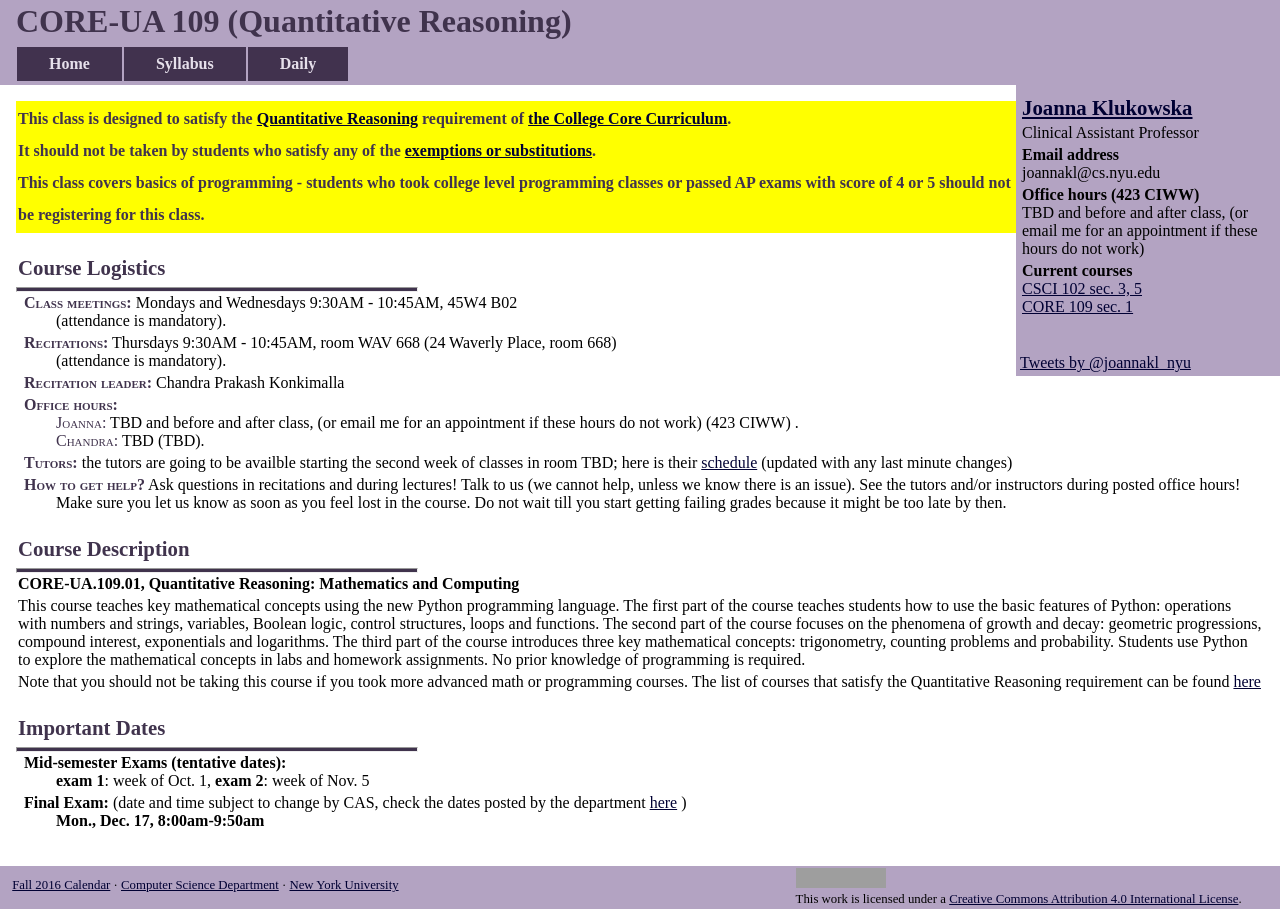
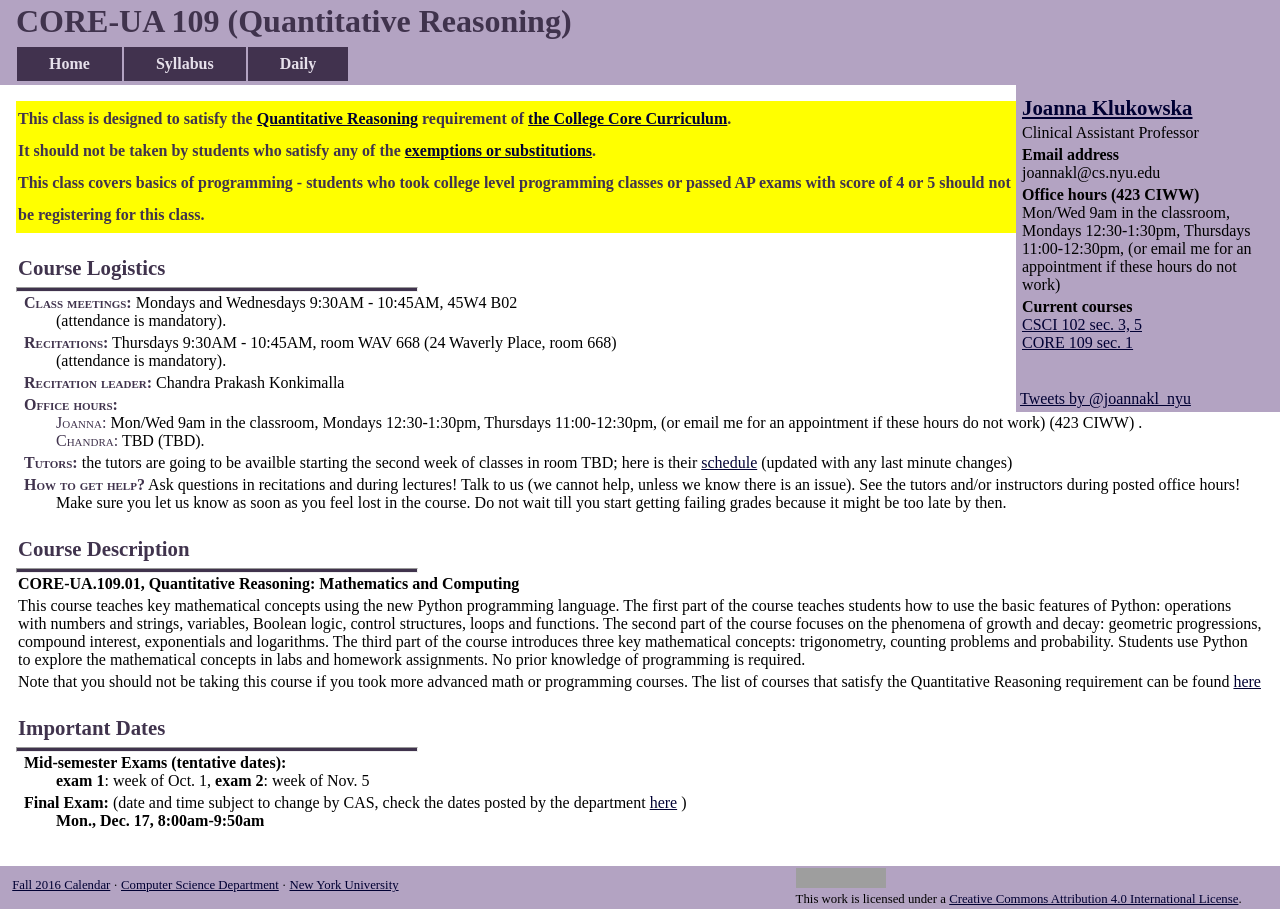
Before and after one commit to joannakl/core109_f18, a Jekyll site: the page built from index.markdown, in a window 1280 px wide. Built offline with Jekyll 4.4.1, drawn with Linux system fonts in a browser that asks for light colours; comment, search, counter and statistics services are not loaded; grey boxes are pictures that could not be loaded.

Commit message:
adding JK office hours

```diff
--- a/_config.yml
+++ b/_config.yml
@@ -30,7 +30,8 @@ recitation_instructor_full: "Chandra Prakash Konkimalla"
 recitation_instructor_name: "Chandra"
 
 
-instructor_office_hours: "TBD and before and after class,
+instructor_office_hours: "Mon/Wed 9am in the classroom,
+Mondays 12:30-1:30pm, Thursdays 11:00-12:30pm,
 (or email me for an appointment if these hours do not work)"
 instructor_office_hours_location: "423 CIWW"
 recitation_office_hours: "TBD"
```
